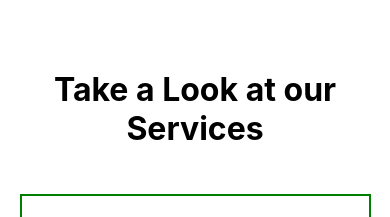
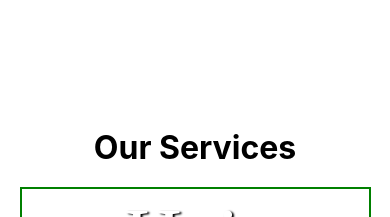
Before and after one commit to codiemaureen/SerenitySpringsSpa, a React (Create React App) app: page / in a window 390 px wide. Shown: the part 294-511 px from the top of the page. Built offline with nearby package versions, Linux system fonts and the light colour scheme; a web font is replaced by a local one.

Commit message:
Style: fixing header

```diff
--- a/src/components/Servicelink.jsx
+++ b/src/components/Servicelink.jsx
@@ -6,7 +6,7 @@ import Service from './Service';
 const Servicelink = ({services}) => {
   return (
     <div className='services-container'>
-      <h2 className='services-header'>Take a Look at our Services</h2>
+      <h2 className='services-header'>Our Services</h2>
       <div className='services'>
         {services.map((service)=> (
           <Service service={service} />
--- a/src/style/serviceLink.css
+++ b/src/style/serviceLink.css
@@ -2,7 +2,7 @@
  display: flex;
  flex-direction: column;
  text-align: center;
- padding-top: 40vh;
+ padding-top: 45vh;
 }
 
 .services{
@@ -10,10 +10,13 @@
  justify-content: space-evenly;
 }
 
+.services-header{
+  margin: 0;
+}
 
 @media screen and (max-width: 900px) {
  .services-container {
-   padding-top: 40vh;
+   padding-top: 50vh;
   }
 
  .services{
```
